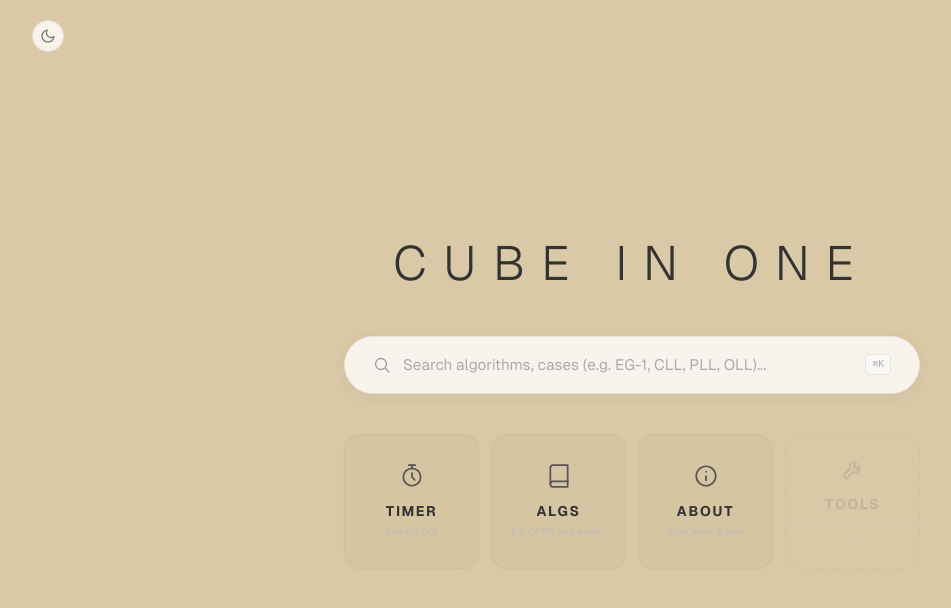
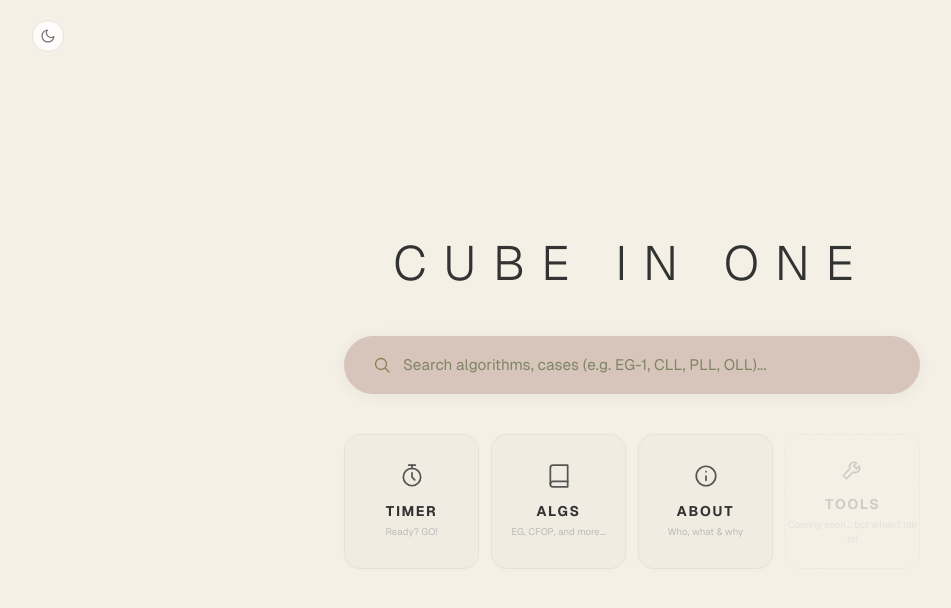
Before and after one commit to wyt31/cube-in-one, a Next.js app: page / in a window 1280 px wide. Shown: the top 608 px of the page, without its empty margins (8-959 px from the left). Built offline with nearby package versions, Linux system fonts and the light colour scheme.

Commit message:
style: update search bar & background colour

```diff
--- a/app/layout.tsx
+++ b/app/layout.tsx
@@ -24,15 +24,8 @@ export default function RootLayout({
   children: React.ReactNode;
 }>) {
   return (
-    <html lang="en" suppressHydrationWarning>
+    <html lang="en">
       <head>
-        {/* Theme initialization — runs before paint to prevent FOUC.
-            Checks localStorage first, falls back to system preference. */}
-        <script
-          dangerouslySetInnerHTML={{
-            __html: `(function(){try{var t=localStorage.getItem('theme');if(t==='dark'||(!t&&window.matchMedia('(prefers-color-scheme: dark)').matches)){document.documentElement.classList.add('dark')}}catch(e){}})();`,
-          }}
-        />
         {/* cubing/twisty — load the <twisty-player> custom element from the
             official CDN as a native ESM module. This registers the global
             custom element; pages that render <twisty-player> just use it.
--- a/app/timer/page.tsx
+++ b/app/timer/page.tsx
@@ -663,14 +663,23 @@ export default function TimerPage() {
         </div>
       </div>
 
-      {/* ---------- Back link (fixed, top-left) — hidden during running ---------- */}
+      {/* ---------- Back link (fixed, top-left) — cat paw icon, hidden during running ---------- */}
       <Link
         href="/"
-        className={`fixed left-6 top-6 z-10 text-[0.65rem] font-medium uppercase tracking-[0.3em] text-neutral-400 transition-all duration-200 hover:text-neutral-800 dark:text-neutral-500 dark:hover:text-neutral-200 ${
+        className={`group fixed left-6 top-6 z-10 flex items-center transition-opacity duration-200 ${
           isRunning ? "pointer-events-none opacity-0" : "opacity-100"
         }`}
+        aria-label="Back to home"
       >
-        &lt; Cube in One
+        <svg
+          width="26"
+          height="26"
+          viewBox="0 0 48 48"
+          fill="none"
+          className="-rotate-90 text-neutral-400 transition-all duration-300 ease-out group-hover:-translate-x-1.5 group-hover:text-neutral-800 dark:text-neutral-500 dark:group-hover:text-neutral-200"
+        >
+          <path fill="currentColor" d="M17.5 3.5c1.37 0 2.627.512 3.542 1.458c.915.947 1.458 2.299 1.458 3.93c0 1.623-.536 3.252-1.41 4.485c-.87 1.227-2.13 2.127-3.59 2.127s-2.72-.9-3.59-2.127c-.874-1.233-1.41-2.862-1.41-4.484c0-1.632.543-2.984 1.459-3.931C14.873 4.012 16.13 3.5 17.5 3.5m-11 9c1.37 0 2.627.512 3.542 1.458c.915.947 1.458 2.299 1.458 3.93c0 1.623-.536 3.252-1.41 4.485C9.22 23.6 7.96 24.5 6.5 24.5s-2.72-.9-3.59-2.127C2.036 21.14 1.5 19.51 1.5 17.889c0-1.632.543-2.984 1.459-3.931C3.873 13.012 5.13 12.5 6.5 12.5m17.5 7c-7.124 0-13.026 6.065-14.884 13.67c-.824 3.374.433 6.993 3.533 8.708c2.463 1.364 6.149 2.622 11.35 2.622c5.202 0 8.888-1.258 11.352-2.622c3.099-1.715 4.356-5.334 3.532-8.707C37.026 25.565 31.123 19.5 24 19.5m17.5-7c-1.37 0-2.627.512-3.541 1.458c-.916.947-1.459 2.299-1.459 3.93c0 1.623.536 3.252 1.41 4.485c.87 1.227 2.13 2.127 3.59 2.127s2.72-.9 3.59-2.127c.874-1.233 1.41-2.862 1.41-4.484c0-1.632-.543-2.984-1.458-3.931c-.915-.946-2.172-1.458-3.542-1.458m-11-9c-1.37 0-2.627.512-3.541 1.458c-.916.947-1.459 2.299-1.459 3.93c0 1.623.536 3.252 1.41 4.485c.87 1.227 2.13 2.127 3.59 2.127s2.72-.9 3.59-2.127c.874-1.233 1.41-2.862 1.41-4.484c0-1.632-.543-2.984-1.458-3.931C33.127 4.012 31.87 3.5 30.5 3.5" />
+        </svg>
       </Link>
 
       {/* ---------- Modals & Drawers ---------- */}
--- a/components/SearchHome.tsx
+++ b/components/SearchHome.tsx
@@ -44,7 +44,7 @@ function SearchIcon() {
       height="18"
       viewBox="0 0 18 18"
       fill="none"
-      className="shrink-0 text-[#999]"
+      className="shrink-0 text-[#897d55]"
       aria-hidden
     >
       <circle cx="8" cy="8" r="5.5" stroke="currentColor" strokeWidth="1.3" />
@@ -154,7 +154,7 @@ export default function SearchHome() {
   };
 
   return (
-    <div className="relative flex min-h-screen flex-col bg-[#DAC9A6] font-[family-name:var(--font-geist-sans)] text-[#333] dark:bg-[#0A0B0D] dark:text-neutral-200">
+    <div className="relative flex min-h-screen flex-col bg-[#F5F0E6] font-[family-name:var(--font-geist-sans)] text-[#333] dark:bg-[#0A0B0D] dark:text-neutral-200">
       <header className="flex items-center justify-between px-6 py-5 sm:px-10">
         <span className="hidden" aria-hidden>
           <MenuIcon />
@@ -172,7 +172,7 @@ export default function SearchHome() {
           </h1>
 
           <div ref={containerRef} className="relative mt-12">
-            <div className="flex items-center gap-3 rounded-full border border-[#E8E2D9] bg-white/80 px-6 py-4 shadow-[0_2px_16px_rgba(51,51,51,0.06)] backdrop-blur-sm transition-shadow focus-within:border-[#C5D4BC]/80 focus-within:shadow-[0_4px_24px_rgba(51,51,51,0.08)] sm:px-7 sm:py-4.5 dark:border-white/10 dark:bg-white/5 dark:shadow-[0_2px_16px_rgba(0,0,0,0.3)] dark:focus-within:border-[#C5D4BC]/40">
+            <div className="flex items-center gap-3 rounded-full border border-[#D7C4BB] bg-[#D7C4BB] px-6 py-4 shadow-[0_2px_16px_rgba(51,51,51,0.06)] backdrop-blur-sm transition-shadow focus-within:border-[#c5c56a] focus-within:shadow-[0_4px_24px_rgba(51,51,51,0.08)] sm:px-7 sm:py-4.5 dark:border-[#c5c56a]/60 dark:bg-[#c5c56a]/20 dark:shadow-[0_2px_16px_rgba(0,0,0,0.3)] dark:focus-within:border-[#c5c56a]/80">
               <SearchIcon />
               <input
                 ref={inputRef}
@@ -185,9 +185,9 @@ export default function SearchHome() {
                 onFocus={() => setIsDropdownOpen(true)}
                 onKeyDown={handleKeyDown}
                 placeholder="Search algorithms, cases (e.g. EG-1, CLL, PLL, OLL)..."
-                className="min-w-0 flex-1 bg-transparent text-base text-[#333] placeholder:text-[#AAA] focus:outline-none sm:text-[0.95rem] dark:text-neutral-100 dark:placeholder:text-neutral-500"
+                className="min-w-0 flex-1 bg-transparent text-base text-[#3E432A] placeholder:text-[#7F8565] focus:outline-none sm:text-[0.95rem] dark:text-neutral-100 dark:placeholder:text-neutral-500"
               />
-              {query ? (
+              {query && (
                 <button
                   type="button"
                   onClick={() => {
@@ -199,10 +199,6 @@ export default function SearchHome() {
                 >
                   <ClearIcon />
                 </button>
-              ) : (
-                <kbd className="hidden shrink-0 rounded border border-[#E8E2D9] bg-[#F9F9F9] px-1.5 py-0.5 text-[0.6rem] font-medium text-[#AAA] sm:inline-block dark:border-white/10 dark:bg-white/5 dark:text-neutral-500">
-                  ⌘K
-                </kbd>
               )}
             </div>
 
--- a/tailwind.config.ts
+++ b/tailwind.config.ts
@@ -1,7 +1,6 @@
 import type { Config } from "tailwindcss";
 
 const config: Config = {
-  darkMode: "class",
   content: [
     "./pages/**/*.{js,ts,jsx,tsx,mdx}",
     "./components/**/*.{js,ts,jsx,tsx,mdx}",
```
